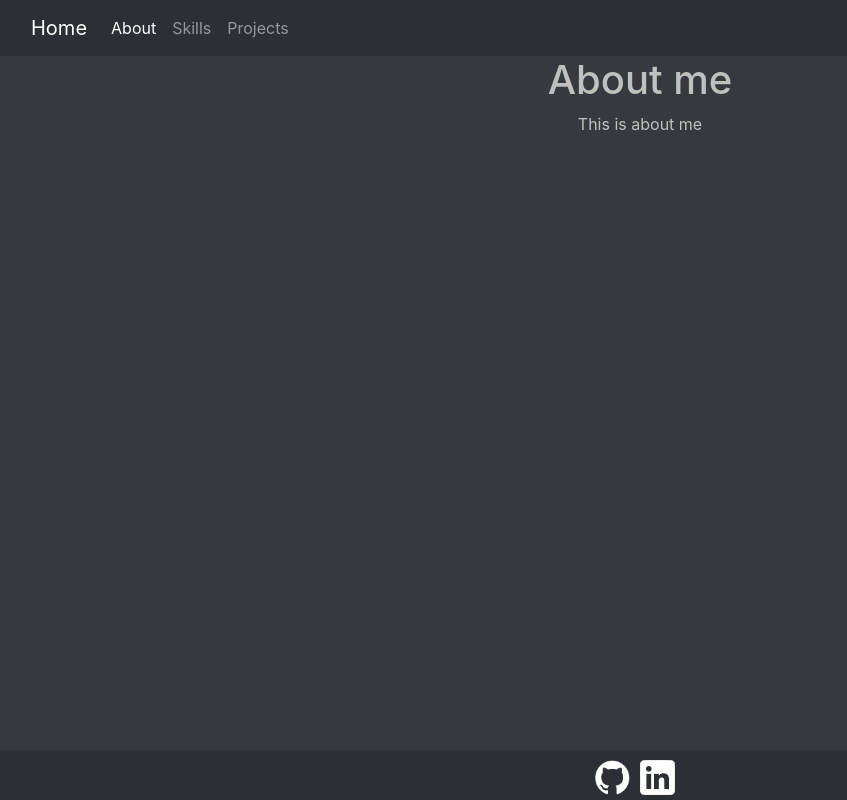
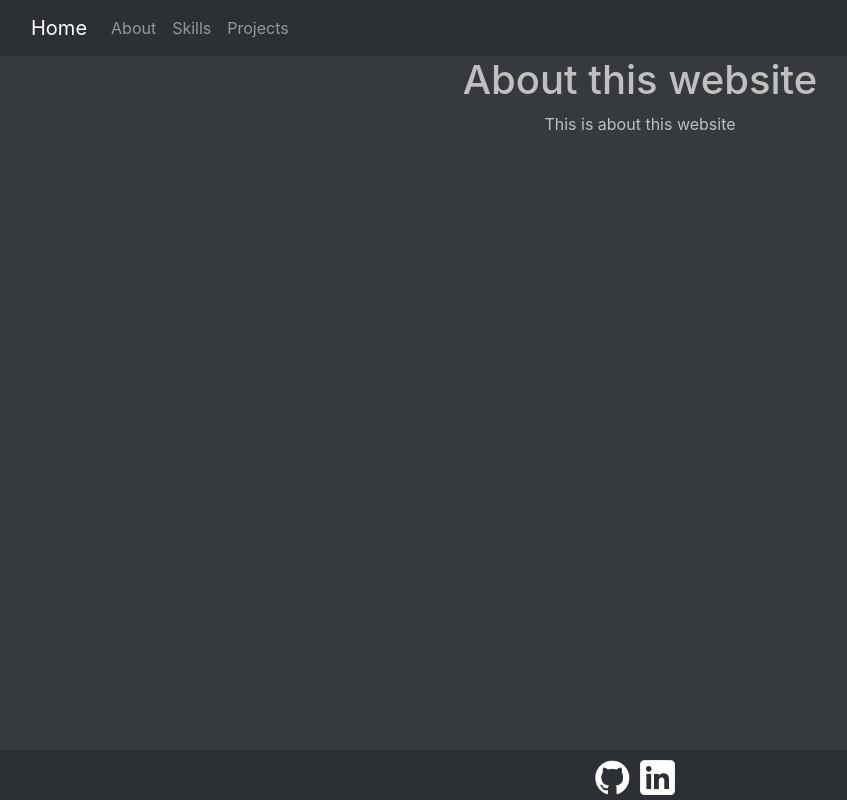
Before and after one commit to LujBalzanti/react-personal-website, a React (Create React App) app: page / in a window 1280 px wide. Shown: the whole page, without its empty margins (0-847 px from the left). Built offline with nearby package versions, Linux system fonts and the light colour scheme.

Commit message:
feat: create landing page

```diff
--- a/src/App.js
+++ b/src/App.js
@@ -1,6 +1,6 @@
 import React from "react";
 import { HashRouter, HashRouter as Router, Route, Switch} from 'react-router-dom';
-import { Navigation, Home, Skills, Projects, Footer} from "./Components"
+import { Navigation, Home, About, Skills, Projects, Footer} from "./Components"
 import './App.css';
 
 
@@ -12,6 +12,7 @@ function App() {
         <HashRouter basename={process.env.PUBLIC_URL || ''}>
           <Switch>
             <Route path="/" exact component={() => <Home />} />
+            <Route path="/about" exact component={() => <About />} />
             <Route path="/skills" exact component={() => <Skills />} />
             <Route path="/projects" exact component={() => <Projects />} />
           </Switch>
--- a/src/Components/Home.js
+++ b/src/Components/Home.js
@@ -4,8 +4,8 @@ import './Components.css'
 function Home() {
     return (
       <div className="home">
-          <h1 class="light-text">About me</h1>
-          <p class="light-text">This is about me</p>
+          <h1 class="light-text">About this website</h1>
+          <p class="light-text">This is about this website</p>
       </div>
     );
   }
--- a/src/Components/Navigation.js
+++ b/src/Components/Navigation.js
@@ -9,8 +9,8 @@ function Navigation(props) {
                 <Link to="/" class="navbar-brand">Home</Link>
                 <div class="collapse navbar-collapse" id="navbarNav">
                     <ul class="navbar-nav">
-                        <li class={`nav-item ${props.location.pathname === "/" ? "active" : ""}`}>
-                            <Link to="/" class="nav-link">About</Link>
+                        <li class={`nav-item ${props.location.pathname === "/about" ? "active" : ""}`}>
+                            <Link to="/about" class="nav-link">About</Link>
                         </li>
                         <li class={`nav-item ${props.location.pathname === "/skills" ? "active" : ""}`}>
                             <Link to="/skills" class='nav-link'>Skills</Link>
--- a/src/Components/index.js
+++ b/src/Components/index.js
@@ -2,4 +2,5 @@ export { default as Navigation} from "./Navigation";
 export { default as Projects} from "./Projects";
 export { default as Skills} from "./Skills";
 export { default as Footer} from "./Footer";
+export { default as About} from "./About";
 export { default as Home} from "./Home";
```
Also changed, not shown: 1 other file (tests, documents, lock files or other folders).
